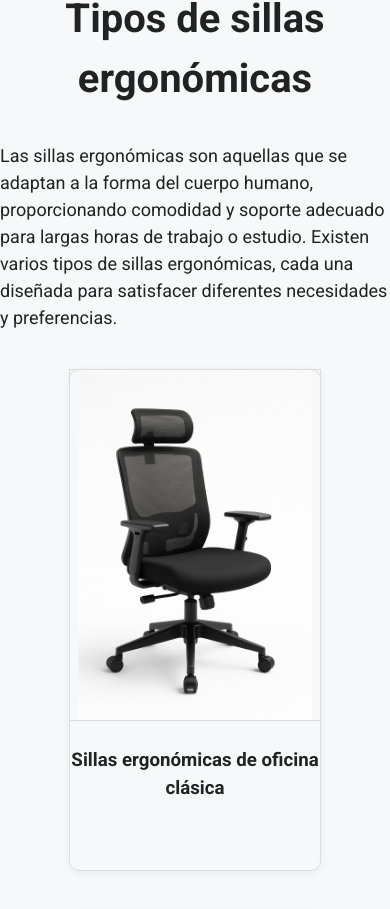
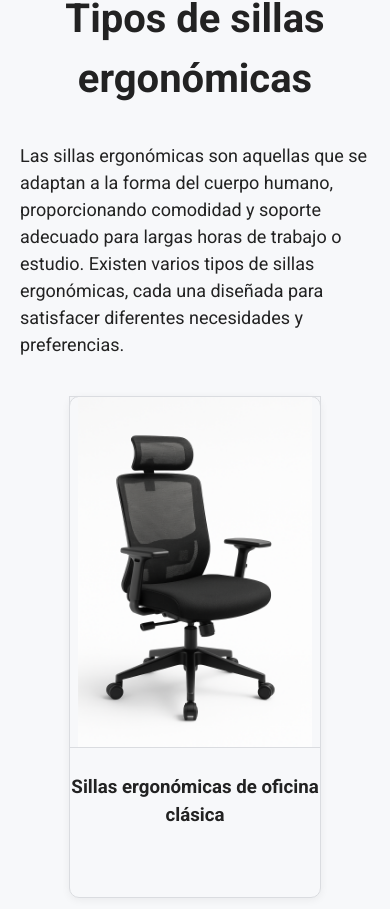
Before and after one commit to ZIDEN-3/Sillas-ergonomicas, a React (Vite) app: page / in a window 390 px wide. Shown: the part 2559-3468 px from the top of the page. Built offline with nearby package versions, Linux system fonts and the light colour scheme.

Commit message:
Remplazando

```diff
--- a/package.json
+++ b/package.json
@@ -4,7 +4,7 @@
   "version": "0.0.0",
   "type": "module",
   "scripts": {
-    "dev": "vite",
+    "dev": "vite --host",
     "build": "vite build",
     "lint": "eslint .",
     "preview": "vite preview"
--- a/src/pages/Inicio.jsx
+++ b/src/pages/Inicio.jsx
@@ -1,5 +1,4 @@
 import TiposDeSillas from "../components/TiposDeSillas";
-import images from '../images/images.jpg';
 import Silladerodillas from '../images/silladerodillas.png';
 import Sillaejecutiva from '../images/sillaejecutiva.png';
 import Sillagamer from '../images/sillagamer.png';
--- a/src/pages/SillaDeMalla.jsx
+++ b/src/pages/SillaDeMalla.jsx
@@ -1,11 +1,11 @@
-import Herman from '../images/Herman.jpg';
+import Sillademalla from '../images/sillademalla.png';
 import '../styles/HermanMiller.css'
 
 function SillaDeMalla () {
     return (
         <div>
         <h1>Silla ergonómica de malla</h1>
-         <div className='containerImg'><img src={Herman} /></div>s
+         <div className='containerImg'><img src={Sillademalla} /></div>
         <section>
   <h2>La Silla Ergonómica de Malla permite comodidad fresca para largas jornadas</h2>
   <p>
--- a/src/styles/HermanMiller.css
+++ b/src/styles/HermanMiller.css
@@ -42,4 +42,7 @@ img {
   p, li {
   text-align: left;
 }
+p {
+    padding-left: 20px;
 }
+}
```
